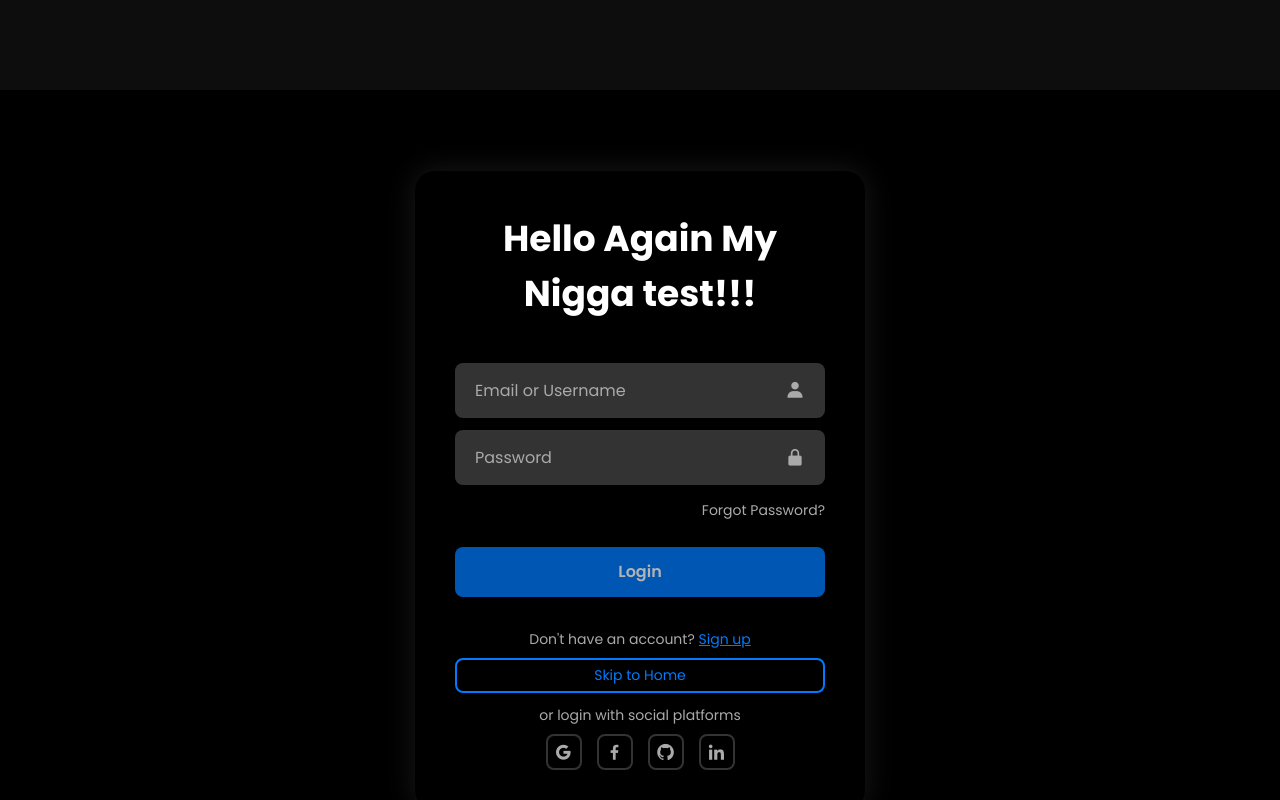
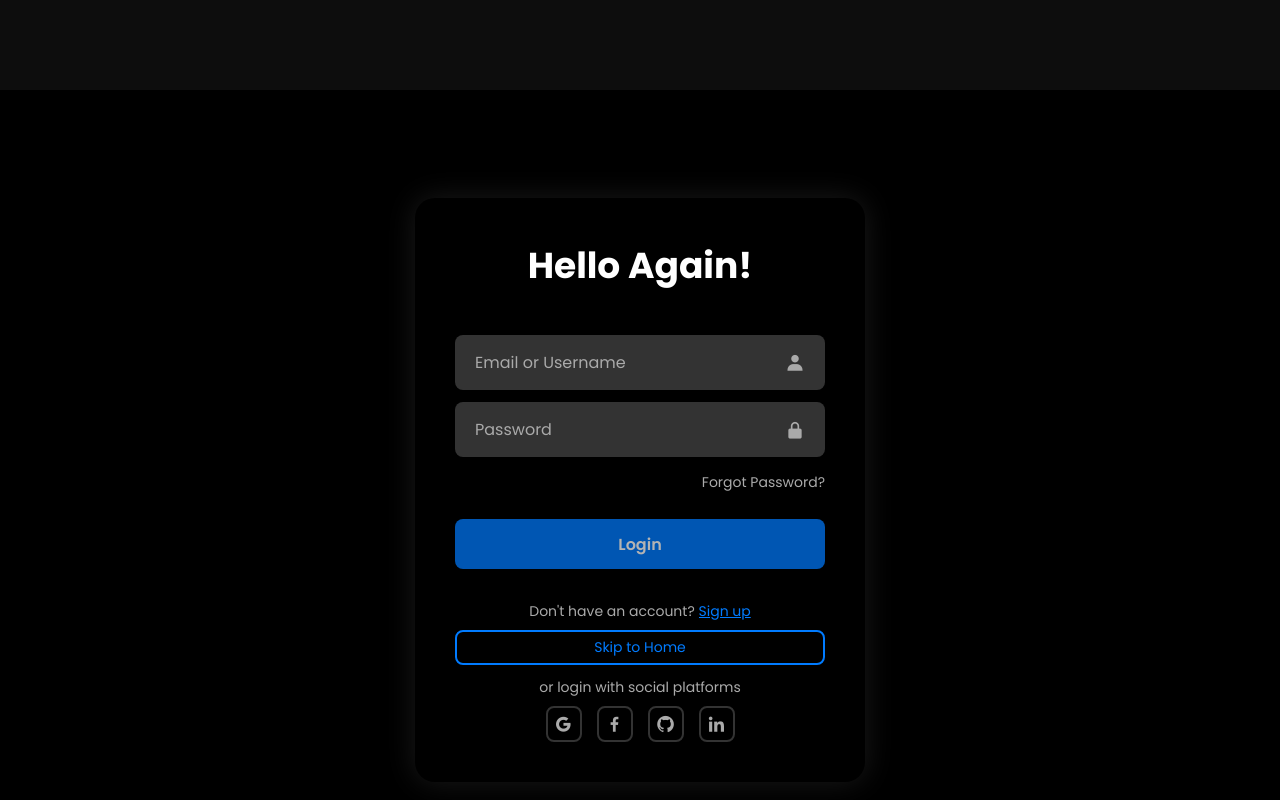
Before and after one commit to samuelmbaya/PBS-FRONTEND, a React (Vite) app: page /login in a window 1280 px wide. Built offline with nearby package versions, Linux system fonts and the light colour scheme; no server answers.

Commit message:
fixed height issue

```diff
--- a/src/Pages/Login.jsx
+++ b/src/Pages/Login.jsx
@@ -170,7 +170,7 @@ const Login = () => {
 
         <div className="login-form-box">
           <div className="form-container">
-            <h1>Hello Again My Nigga test!!!</h1>
+            <h1>Hello Again!</h1>
             <form onSubmit={handleLogin}>
               <div className="input-box">
                 <input
```
